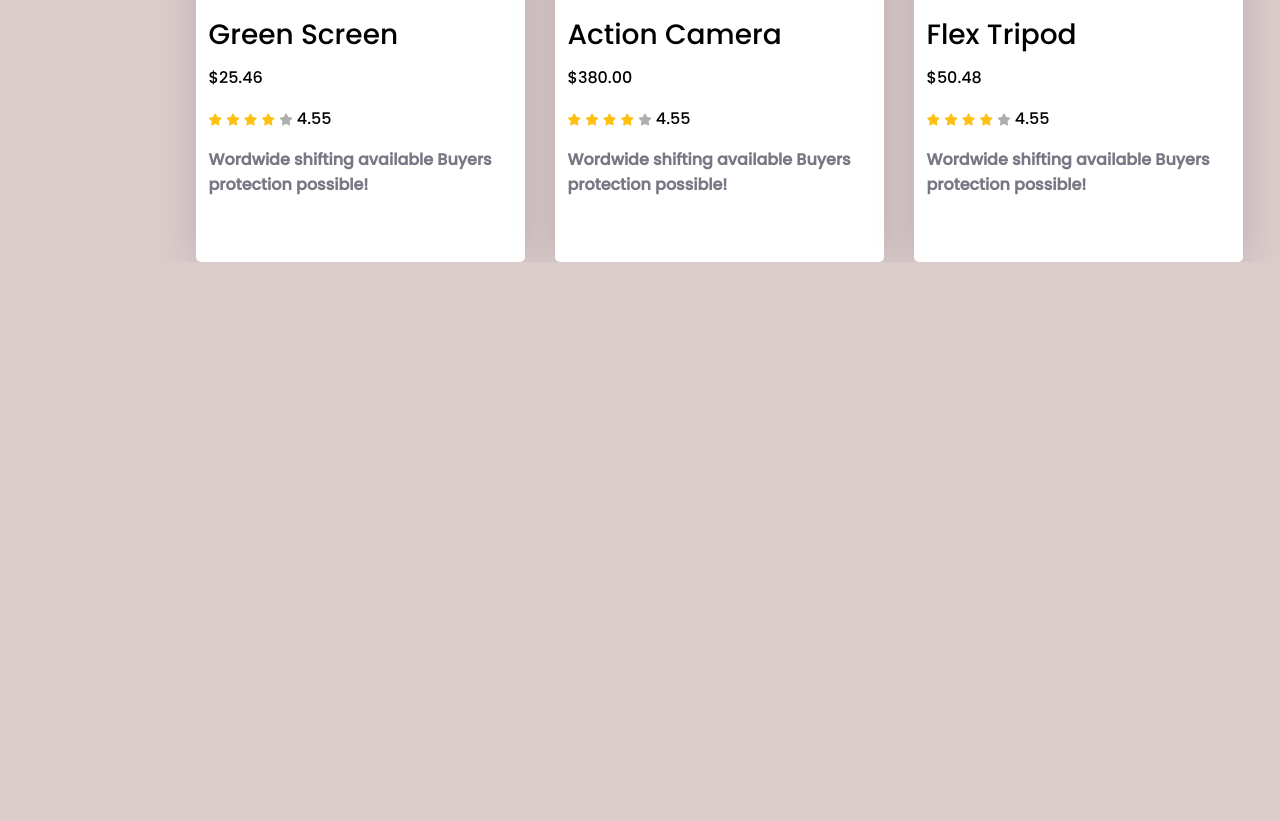
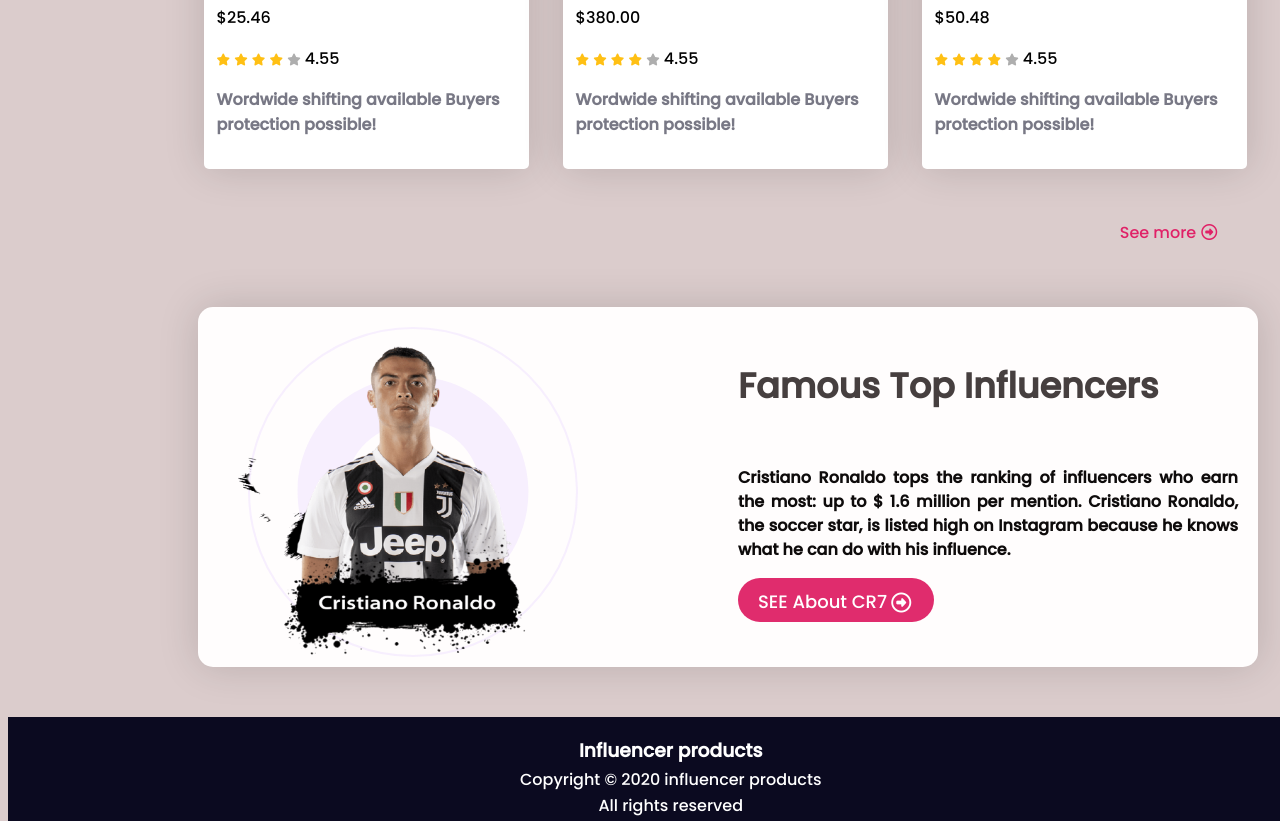
Before and after one commit to Abdullah-al-amin/My-second-assignment, a plain HTML site: page index.html in a window 1280 px wide. Shown: the part 2562-3383 px from the top of the page. Before the commit the page ends 2824 px from the top, so only its background shows below. Drawn offline with Linux system fonts and the light colour scheme.

Commit message:
full coding

```diff
--- a/index.html
+++ b/index.html
@@ -32,6 +32,8 @@
         </nav>
     </header>
     <!-- header end -->
+
+    <!-- WEB SITE MAIN PART START -->
     <main>
         <section class="flexable-area">
             <div class="half-width">
@@ -67,10 +69,9 @@
 
         </section>
         <br>
-        <!-- Latest Collection -->
 
 
-
+        <!-- Latest Collection -->
         <h2 class="collection-head">Popular Collection</h2>
         <section class="container">
 
@@ -108,7 +109,7 @@
                     <img src="images/mic.png" alt="">
                 </div>
                 <div class="collection-info">
-                    <h3 class="collection-title">Microphone/h3>
+                    <h3 class="collection-title">Microphone</h3>
                     <p class="collection-price">$120.25</p>
 
                     <i class="fas fa-star filled"></i>
@@ -223,7 +224,7 @@
                     <img src="images/camera.png" alt="">
                 </div>
                 <div class="collection-info">
-                    <h3 class="collection-title">Bloging Camera/h3>
+                    <h3 class="collection-title">Bloging Camera</h3>
                     <p class="collection-price">$1880.36</p>
 
                     <i class="fas fa-star filled"></i>
@@ -329,15 +330,65 @@
 
 
 
+
                 </div>
 
 
             </div>
+            <div class="section-bottom">
+                <p>See more</p>
+                <i class="far fa-arrow-alt-circle-right"></i>
+            </div>
+
+        </section>
+        <br>
+
+        <section class="flexable-area-2">
+
+
+            <div class="picture-width-2">
+                <img src="images/Circle design.svg" alt="A circle design">
+                <img src="images/Cristiano-Ronaldo.png" alt="picture of a camera">
+            </div>
+            <div class="half-width-2">
+                <h1> Famous Top Influencers </h1>
+                <p>
+                    Cristiano Ronaldo tops the ranking of influencers who earn the most: up to $ 1.6 million per
+                    mention. Cristiano Ronaldo, the soccer star, is listed high on Instagram because he knows what he
+                    can do with his influence.
+                </p>
+                <div class="link">
+                    <a target="_blank" href="https://www.cristianoronaldo.com/#cr7">SEE About CR7</a>
+                    <i class="far fa-arrow-alt-circle-right" id="arrow"></i>
+                </div>
+            </div>
+
 
         </section>
 
 
+
     </main>
+    <!-- WEB SITE MAIN PART END -->
+
+    <!-- Footer start -->
+    <footer class="footer">
+        <div class="footer-part">
+            <h3>Influencer products</h3>
+            <p>Copyright © 2020 influencer products</p>
+            <p>All rights reserved</p>
+            <i class="fab fa-instagram-square"></i>
+            <i class="fab fa-youtube"></i>
+            <i class="fab fa-twitter-square"></i>
+            <i class="fab fa-facebook-square"></i>
+        </div>
+    </footer>
+    <!-- Footer End -->
 </body>
 
 </html>
+
+
+<!-- /*--------------------------------
+ Alhumdulliah Done
+ --------------------------------*/ -->
--- a/style.css
+++ b/style.css
@@ -8,8 +8,11 @@
     font-family: 'DM Serif Display', serif;
     font-family: 'Poppins', sans-serif;
     background: #dbcccc;
+    width: 100%;
 }
+
 /* Head menu styles */
+
 nav> ul {
     display: flex;
      font-size: 25px;
@@ -19,7 +22,9 @@
     top: 95px;
     margin-left: 80px;
 }
+
 /* menus part and icons styles */
+
 .part-1{
     display: flex;
     align-items: center;
@@ -79,7 +84,9 @@
     margin-left: 200px;
 
 }
+
 /* link-button styles */
+
 .link{
     width: 196px;
     height: 44px;
@@ -120,7 +127,7 @@
 
 /* Collection syles */
 .container{
-    position: absolute;
+    position: relative;
     width: 1047px;
     height: 1662px;
     left: 196px;
@@ -142,8 +149,8 @@
 
 
 .Collections{
-    /* width: 329px;
-    height: 476px; */
+    width: 300px;
+    height: 476px;
     background: #FFFFFF;
     box-shadow: 0px 0px 40px rgba(0, 0, 0, 0.15);
     border-radius: 5px;
@@ -187,3 +194,95 @@
 .fa-star.empty{
         color:#AEAEAE;
 }
+.section-bottom{
+    display: flex;
+    justify-content: center;
+    align-items: center;
+    position: relative;
+    left:  800px;
+    color:#e02167;
+}
+.section-bottom p{
+    margin-right: 5px;
+
+}
+
+/* .flexable-area-2 styles */
+
+.flexable-area-2{
+
+    display:flex;
+    margin-top: 20px;
+    margin-left: 190px;
+    width: 1020px;
+    height: 320px;
+    background: #fffdfd;
+    box-shadow: 0px 0px 40px rgba(0, 0, 0, 0.15);
+    border-radius: 15px;
+    padding: 20px 20px;
+
+
+}
+.half-width-2{
+    width: 582px;
+    height: 270px;
+    margin-left: 520px;
+
+}
+.half-width-2 h1{
+    font-size: 35px;
+    line-height: 60px;
+    color: #463f3f;
+
+}
+.half-width-2 p{
+    font-weight: 600;
+    font-size: 16px;
+    line-height: 24px;
+    margin-top: 50px;
+    color: rgb(14, 11, 11);
+    text-align: justify;
+}
+
+.picture-width-2 img{
+    position: absolute;
+    width: 350px;
+    height: 330px;
+    margin-left: 20px;
+
+}
+
+/* STYLES OF FOOTER */
+
+
+.footer{
+    position: relative;
+    top: 50px;
+    bottom: 0%;
+    width: 100%;
+    height: 150px;
+    background-color: rgb(11, 10, 32);
+
+
+
+
+
+}
+.footer-part{
+    position: absolute;
+    line-height: 10px;
+    color: white;
+    text-align: center;
+    top: 10px;
+    left: 40%;
+}
+
+.footer-part i{
+    margin-right: 10px;
+}
+
+
+
+/*--------------------------------
+ Alhumdulliah Done
+ --------------------------------*/
```
Also changed, not shown: images/Cristiano-Ronaldo.png (added). Lines whose indentation alone changed are shown as unchanged.
